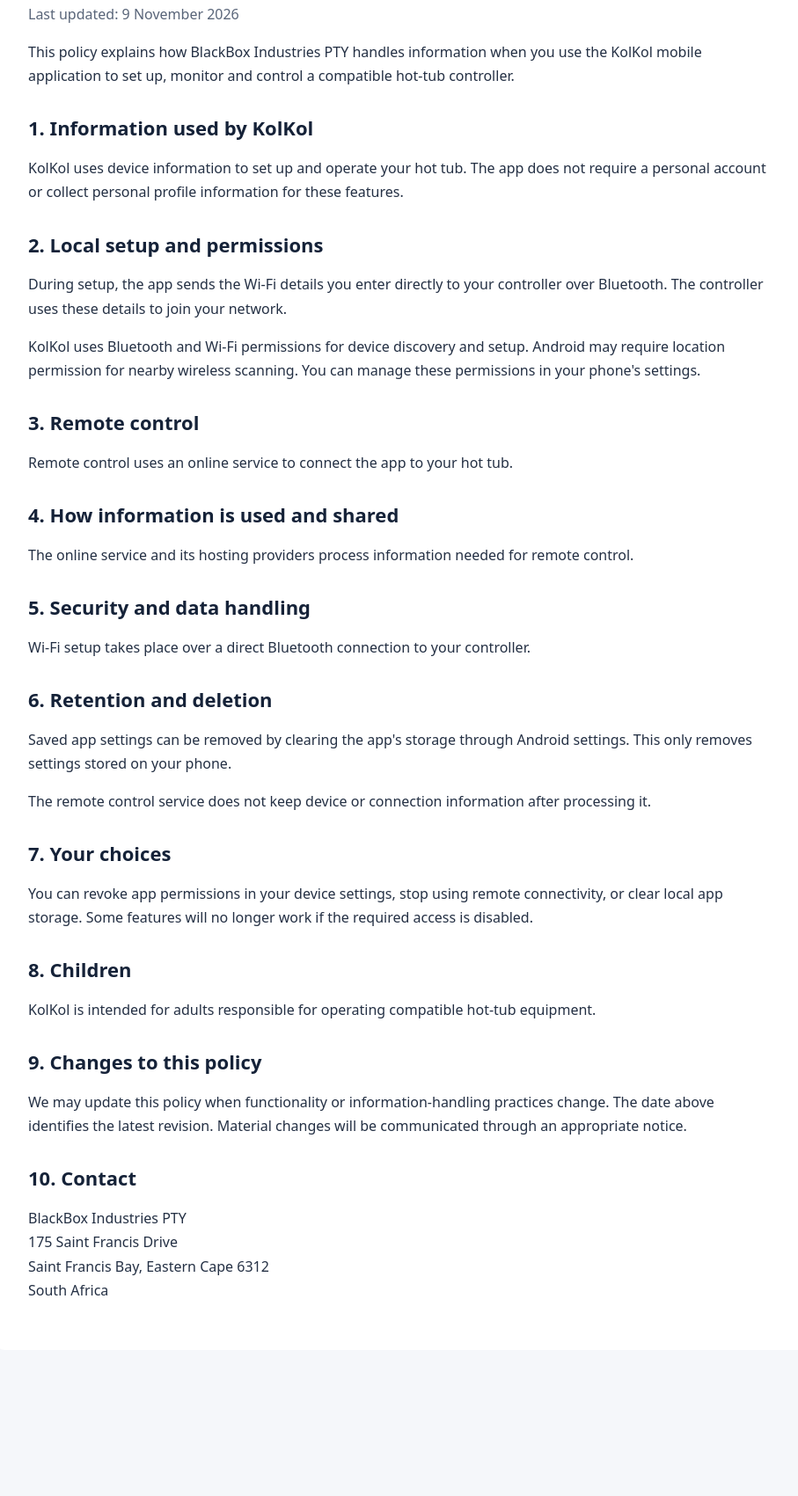
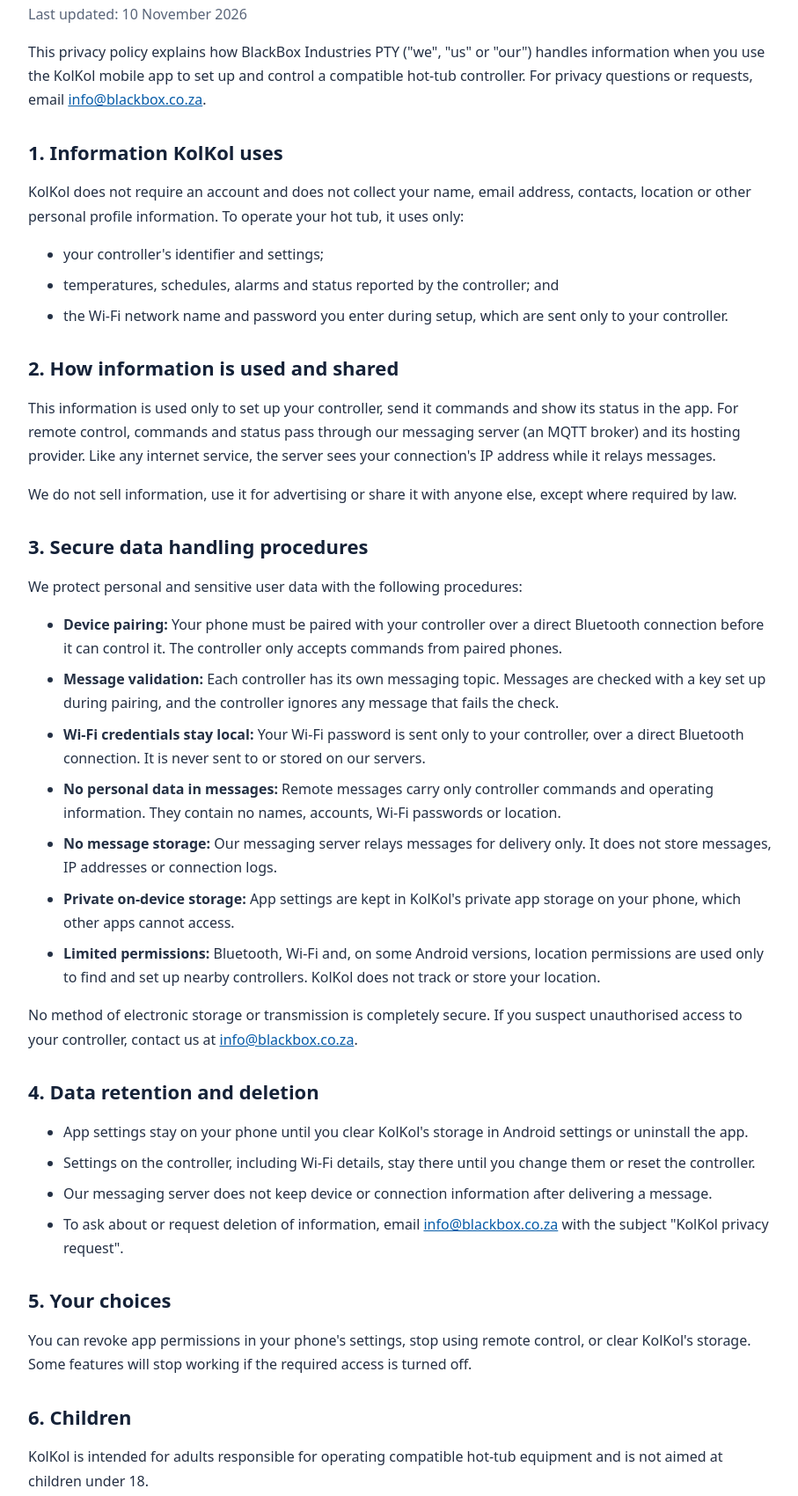
Before and after one commit to ConradeBlackbox/Privacy-Policy, a plain HTML site: page Privacy Policy.html in a window 1280 px wide. Shown: the part 154-1855 px from the top of the page at 88% size, without its empty margins (183-1090 px from the left). Before the commit the page ends 1725 px from the top, so only its background shows below. Drawn offline with Linux system fonts and the light colour scheme.

Commit message:
Updated Policy

```diff
--- a/Privacy Policy.html
+++ b/Privacy Policy.html
@@ -1,28 +1,54 @@
 <!doctype html>
-<html lang="en"><head><meta charset="utf-8"><meta name="viewport" content="width=device-width,initial-scale=1"><title>KolKol Privacy Policy — BlackBox Industries PTY</title><style>body{font:16px/1.7 system-ui,sans-serif;color:#243044;background:#f5f7fa;margin:0}main{max-width:850px;margin:36px auto;padding:38px;background:white;border-radius:12px}h1,h2{color:#152238;line-height:1.25}h1{font-size:32px}h2{margin-top:32px;font-size:22px}a{color:#075ca8}li{margin:8px 0}.date{color:#596579}aside{background:#fff4da;border-left:4px solid #b07800;padding:16px} @media(max-width:600px){main{margin:0;padding:24px;border-radius:0}}</style></head><body><main>
+<html lang="en"><head><meta charset="utf-8"><meta name="viewport" content="width=device-width,initial-scale=1"><title>KolKol Privacy Policy — BlackBox Industries PTY</title><style>body{font:16px/1.7 system-ui,sans-serif;color:#243044;background:#f5f7fa;margin:0}main{max-width:850px;margin:36px auto;padding:38px;background:white;border-radius:12px}h1,h2{color:#152238;line-height:1.25}h1{font-size:32px}h2{margin-top:32px;font-size:22px}a{color:#075ca8}li{margin:8px 0}.date{color:#596579} @media(max-width:600px){main{margin:0;padding:24px;border-radius:0}}</style></head><body><main>
 
-<h1>KolKol Privacy Policy</h1><p class="date">Last updated: 9 November 2026</p>
-<p>This policy explains how BlackBox Industries PTY handles information when you use the KolKol mobile application to set up, monitor and control a compatible hot-tub controller.</p>
-<h2>1. Information used by KolKol</h2>
-<p>KolKol uses device information to set up and operate your hot tub. The app does not require a personal account or collect personal profile information for these features.</p>
-<h2>2. Local setup and permissions</h2>
-<p>During setup, the app sends the Wi-Fi details you enter directly to your controller over Bluetooth. The controller uses these details to join your network.</p>
-<p>KolKol uses Bluetooth and Wi-Fi permissions for device discovery and setup. Android may require location permission for nearby wireless scanning. You can manage these permissions in your phone's settings.</p>
-<h2>3. Remote control</h2>
-<p>Remote control uses an online service to connect the app to your hot tub.</p>
-<h2>4. How information is used and shared</h2>
-<p>The online service and its hosting providers process information needed for remote control.</p>
-<h2>5. Security and data handling</h2>
-<p>Wi-Fi setup takes place over a direct Bluetooth connection to your controller.</p>
-<h2>6. Retention and deletion</h2>
-<p>Saved app settings can be removed by clearing the app's storage through Android settings. This only removes settings stored on your phone.</p>
-<p>The remote control service does not keep device or connection information after processing it.</p>
-<h2>7. Your choices</h2>
-<p>You can revoke app permissions in your device settings, stop using remote connectivity, or clear local app storage. Some features will no longer work if the required access is disabled.</p>
-<h2>8. Children</h2>
-<p>KolKol is intended for adults responsible for operating compatible hot-tub equipment.</p>
-<h2>9. Changes to this policy</h2>
-<p>We may update this policy when functionality or information-handling practices change. The date above identifies the latest revision. Material changes will be communicated through an appropriate notice.</p>
-<h2>10. Contact</h2>
-<p>BlackBox Industries PTY<br>175 Saint Francis Drive<br>Saint Francis Bay, Eastern Cape 6312<br>South Africa</p>
+<h1>KolKol Privacy Policy</h1><p class="date">Last updated: 10 November 2026</p>
+<p>This privacy policy explains how BlackBox Industries PTY ("we", "us" or "our") handles information when you use the KolKol mobile app to set up and control a compatible hot-tub controller. For privacy questions or requests, email <a href="mailto:info@blackbox.co.za">info@blackbox.co.za</a>.</p>
+
+<h2>1. Information KolKol uses</h2>
+<p>KolKol does not require an account and does not collect your name, email address, contacts, location or other personal profile information. To operate your hot tub, it uses only:</p>
+<ul>
+<li>your controller's identifier and settings;</li>
+<li>temperatures, schedules, alarms and status reported by the controller; and</li>
+<li>the Wi-Fi network name and password you enter during setup, which are sent only to your controller.</li>
+</ul>
+
+<h2>2. How information is used and shared</h2>
+<p>This information is used only to set up your controller, send it commands and show its status in the app. For remote control, commands and status pass through our messaging server (an MQTT broker) and its hosting provider. Like any internet service, the server sees your connection's IP address while it relays messages.</p>
+<p>We do not sell information, use it for advertising or share it with anyone else, except where required by law.</p>
+
+<h2>3. Secure data handling procedures</h2>
+<p>We protect personal and sensitive user data with the following procedures:</p>
+<ul>
+<li><strong>Device pairing:</strong> Your phone must be paired with your controller over a direct Bluetooth connection before it can control it. The controller only accepts commands from paired phones.</li>
+<li><strong>Message validation:</strong> Each controller has its own messaging topic. Messages are checked with a key set up during pairing, and the controller ignores any message that fails the check.</li>
+<li><strong>Wi-Fi credentials stay local:</strong> Your Wi-Fi password is sent only to your controller, over a direct Bluetooth connection. It is never sent to or stored on our servers.</li>
+<li><strong>No personal data in messages:</strong> Remote messages carry only controller commands and operating information. They contain no names, accounts, Wi-Fi passwords or location.</li>
+<li><strong>No message storage:</strong> Our messaging server relays messages for delivery only. It does not store messages, IP addresses or connection logs.</li>
+<li><strong>Private on-device storage:</strong> App settings are kept in KolKol's private app storage on your phone, which other apps cannot access.</li>
+<li><strong>Limited permissions:</strong> Bluetooth, Wi-Fi and, on some Android versions, location permissions are used only to find and set up nearby controllers. KolKol does not track or store your location.</li>
+</ul>
+<p>No method of electronic storage or transmission is completely secure. If you suspect unauthorised access to your controller, contact us at <a href="mailto:info@blackbox.co.za">info@blackbox.co.za</a>.</p>
+
+<h2>4. Data retention and deletion</h2>
+<ul>
+<li>App settings stay on your phone until you clear KolKol's storage in Android settings or uninstall the app.</li>
+<li>Settings on the controller, including Wi-Fi details, stay there until you change them or reset the controller.</li>
+<li>Our messaging server does not keep device or connection information after delivering a message.</li>
+<li>To ask about or request deletion of information, email <a href="mailto:info@blackbox.co.za?subject=KolKol%20privacy%20request">info@blackbox.co.za</a> with the subject "KolKol privacy request".</li>
+</ul>
+
+<h2>5. Your choices</h2>
+<p>You can revoke app permissions in your phone's settings, stop using remote control, or clear KolKol's storage. Some features will stop working if the required access is turned off.</p>
+
+<h2>6. Children</h2>
+<p>KolKol is intended for adults responsible for operating compatible hot-tub equipment and is not aimed at children under 18.</p>
+
+<h2>7. Your rights</h2>
+<p>You have rights under South Africa's Protection of Personal Information Act (POPIA) and may raise concerns with the Information Regulator.</p>
+
+<h2>8. Changes to this policy</h2>
+<p>We may update this policy when the app or our practices change. The date above shows the latest revision.</p>
+
+<h2>9. Contact</h2>
+<p>BlackBox Industries PTY<br>Email: <a href="mailto:info@blackbox.co.za">info@blackbox.co.za</a><br>175 Saint Francis Drive<br>Saint Francis Bay, Eastern Cape 6312<br>South Africa</p>
 </main></body></html>
```
